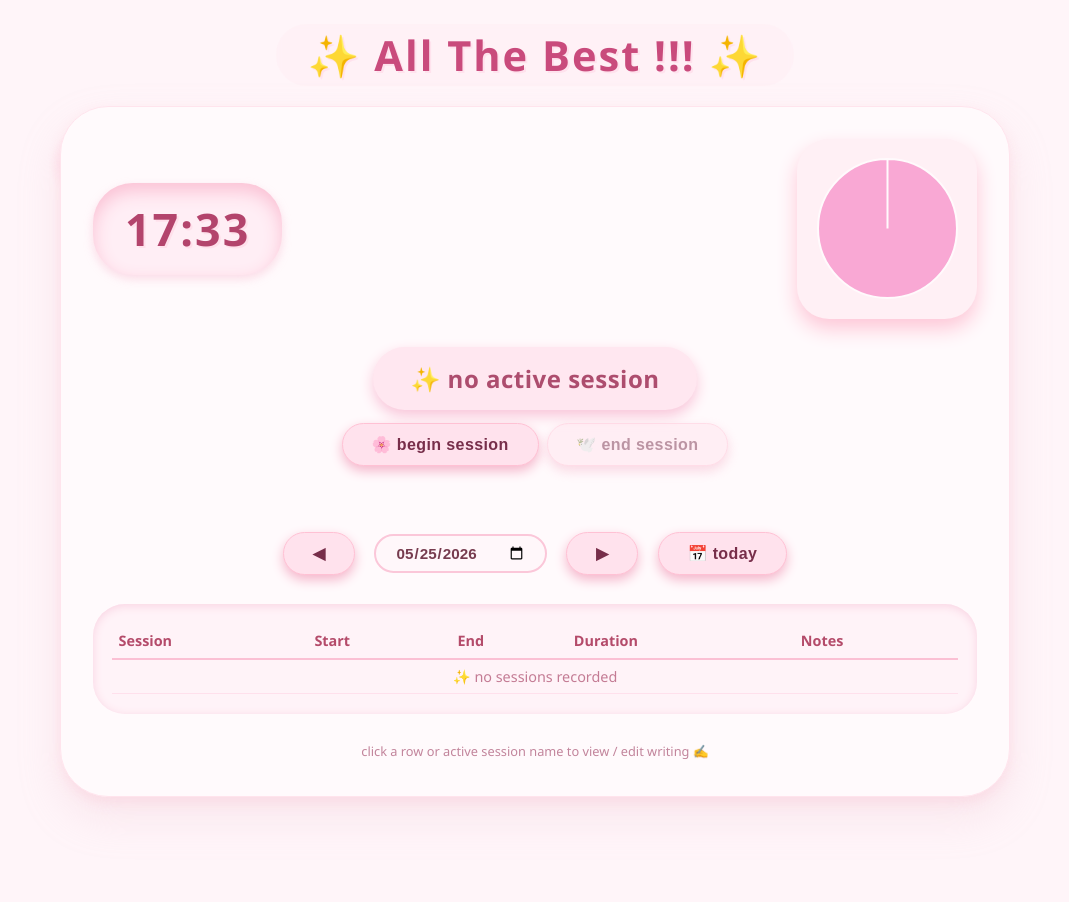
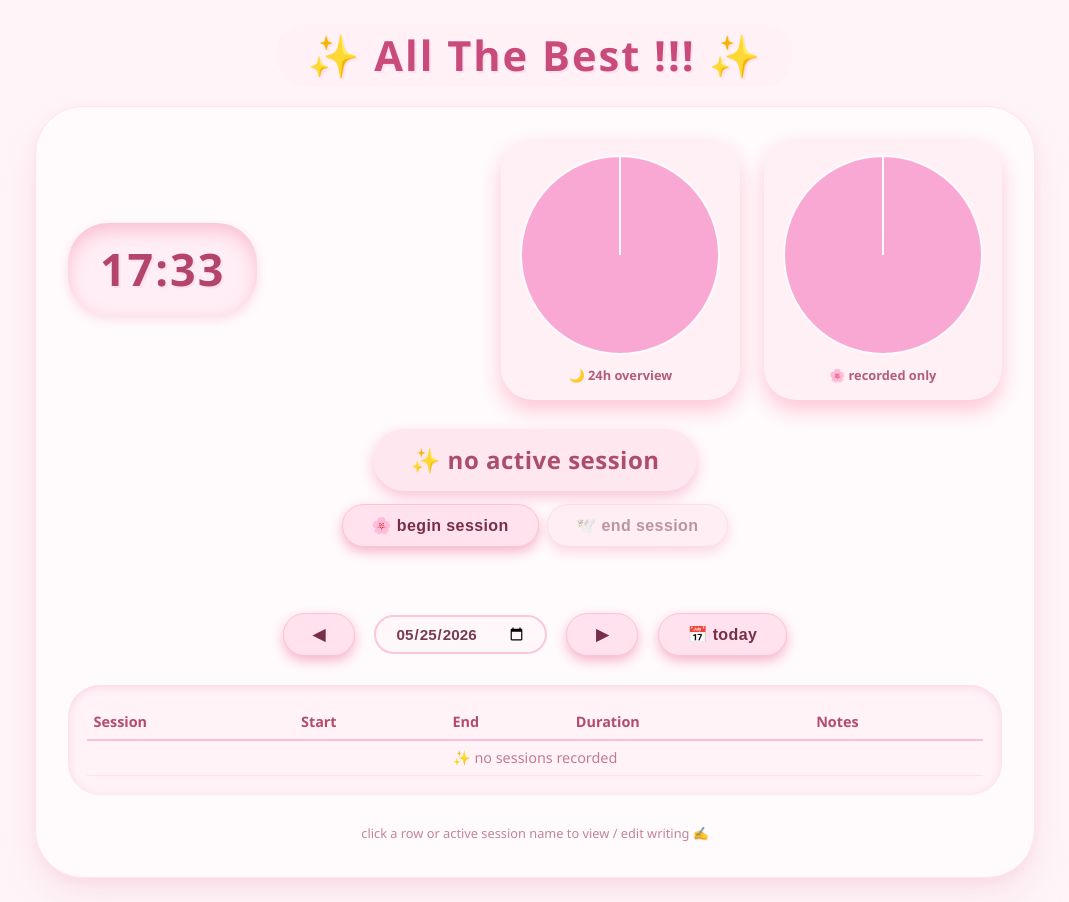
Before and after one commit to g0d0fgenjutsu/tracker, a plain HTML site: page index.html in a window 1280 px wide. Shown: the whole page, without its empty margins (105-1174 px from the left). Before the commit the page ends 821 px from the top, so only its background shows below. Drawn offline with nearby package versions, Linux system fonts and the light colour scheme.

Commit message:
Update index.html

```diff
--- a/index.html
+++ b/index.html
@@ -3,8 +3,8 @@
 <head>
   <meta charset="UTF-8">
   <meta name="viewport" content="width=device-width, initial-scale=1.0, user-scalable=yes">
-  <title>🍥 soft time</title>
-  <!-- Chart.js for the pie chart -->
+  <title>🍥 soft time · </title>
+  <!-- Chart.js for the pie charts -->
   <script src="https://cdn.jsdelivr.net/npm/chart.js@4.4.1/dist/chart.umd.min.js">
   </script>
   <style>
@@ -44,7 +44,7 @@
     }
 
     .app-container {
-      max-width: 950px;
+      max-width: 1000px;
       width: 100%;
       background: rgba(255, 250, 252, 0.8);
       backdrop-filter: blur(20px);
@@ -58,7 +58,7 @@
       border: 1px solid #ffe4ed;
     }
 
-    /* top row: digital clock + pie chart */
+    /* top row: digital clock + pie charts */
     .top-panel {
       display: flex;
       flex-wrap: wrap;
@@ -84,21 +84,40 @@
       line-height: 1.2;
     }
 
+    .charts-container {
+      display: flex;
+      gap: 1.5rem;
+      align-items: center;
+      flex-wrap: wrap;
+    }
+
     .pie-wrapper {
       background: #fff0f5;
       border-radius: 2rem;
-      padding: 0.8rem 1.2rem;
+      padding: 1rem 1.2rem;
       box-shadow: 0 10px 20px #fec7d7;
       display: flex;
+      flex-direction: column;
       align-items: center;
       justify-content: center;
-      width: 180px;
-      height: 180px;
+      gap: 0.5rem;
     }
 
-    canvas#pieChart {
-      max-width: 150px;
-      max-height: 150px;
+    .pie-label {
+      font-size: 0.8rem;
+      font-weight: 600;
+      color: #b35d7c;
+      margin-top: 0.2rem;
+    }
+
+    canvas#pieChart24 {
+      max-width: 200px;
+      max-height: 200px;
+    }
+
+    canvas#pieChartRecorded {
+      max-width: 200px;
+      max-height: 200px;
     }
 
     /* center session card */
@@ -246,10 +265,13 @@
       pointer-events: none;
     }
 
-    @media (max-width: 650px) {
+    @media (max-width: 750px) {
       .top-panel {
         flex-direction: column;
         align-items: center;
+      }
+      .charts-container {
+        flex-direction: column;
       }
       .app-container {
         padding: 1.5rem;
@@ -263,13 +285,20 @@
 <body>
 <div class="main-title">✨ All The Best !!! ✨</div>
 <div class="app-container">
-  <!-- top: clock left, pie right -->
+  <!-- top: clock left, pie charts right -->
   <div class="top-panel">
     <div class="clock-box">
       <div class="digital-clock" id="liveClock">--:--</div>
     </div>
-    <div class="pie-wrapper">
-      <canvas id="pieChart" width="150" height="150"></canvas>
+    <div class="charts-container">
+      <div class="pie-wrapper">
+        <canvas id="pieChart24" width="200" height="200"></canvas>
+        <div class="pie-label">🌙 24h overview</div>
+      </div>
+      <div class="pie-wrapper">
+        <canvas id="pieChartRecorded" width="200" height="200"></canvas>
+        <div class="pie-label">🌸 recorded only</div>
+      </div>
     </div>
   </div>
 
@@ -326,9 +355,10 @@
 
     // For UI state
     let timerInterval = null;
-    let pieChartInstance = null;
-    let selectedSessionId = null; // for writing modal (finished session)
-    let activeWritingTarget = null; // 'active' or session id
+    let pieChart24Instance = null;
+    let pieChartRecordedInstance = null;
+    let selectedSessionId = null;
+    let activeWritingTarget = null;
 
     // ---------- HELPER: get today string ----------
     function getTodayString() {
@@ -484,7 +514,7 @@
       return Date.now().toString(36) + Math.random().toString(36).substr(2, 6);
     }
 
-    // ---------- OPEN WRITING MODAL (for active session or finished) ----------
+    // ---------- OPEN WRITING MODAL ----------
     function openActiveWritingModal() {
       const today = getTodayString();
       if (currentViewDate !== today) return;
@@ -514,7 +544,6 @@
       const today = getTodayString();
 
       if (activeWritingTarget === 'active') {
-        // save to active session of today
         if (currentViewDate === today) {
           const dayData = getDayData(today);
           if (dayData.activeSession) {
@@ -535,7 +564,39 @@
       closeWritingModal();
     }
 
-    // ---------- RENDER TABLE & PIE ----------
+    // ---------- RENDER TABLE & PIE CHARTS ----------
+    function getActivityData(dayData) {
+      const sessions = dayData.sessions || [];
+      const activityMinutes = {};
+      let totalRecorded = 0;
+
+      // Add finished sessions
+      sessions.forEach(s => {
+        const min = getMinutesDiff(new Date(s.startTime), new Date(s.endTime));
+        if (min > 0) {
+          const name = s.name || 'untitled';
+          activityMinutes[name] = (activityMinutes[name] || 0) + min;
+          totalRecorded += min;
+        }
+      });
+
+      // Add ongoing session if viewing today
+      const today = getTodayString();
+      if (currentViewDate === today && dayData.activeSession) {
+        const active = dayData.activeSession;
+        const start = new Date(active.startTime);
+        const now = new Date();
+        const ongoingMin = getMinutesDiff(start, now);
+        if (ongoingMin > 0) {
+          const name = active.name || 'untitled';
+          activityMinutes[name] = (activityMinutes[name] || 0) + ongoingMin;
+          totalRecorded += ongoingMin;
+        }
+      }
+
+      return { activityMinutes, totalRecorded };
+    }
+
     function renderTableAndPie() {
       const dayData = getDayData(currentViewDate);
       const sessions = dayData.sessions || [];
@@ -564,54 +625,44 @@
           tbody.appendChild(row);
         });
       }
-      updatePieChart(dayData);
+      updatePieCharts(dayData);
     }
 
-    function updatePieChart(dayData) {
-      const ctx = document.getElementById('pieChart').getContext('2d');
-      if (pieChartInstance) pieChartInstance.destroy();
+    function updatePieCharts(dayData) {
+      const { activityMinutes, totalRecorded } = getActivityData(dayData);
 
-      const sessions = dayData.sessions || [];
-      const activityMinutes = {};
-      let totalRecorded = 0;
-
-      sessions.forEach(s => {
-        const min = getMinutesDiff(new Date(s.startTime), new Date(s.endTime));
-        if (min > 0) {
-          const name = s.name || 'untitled';
-          activityMinutes[name] = (activityMinutes[name] || 0) + min;
-          totalRecorded += min;
-        }
-      });
+      // --- 24h Pie Chart (with unrecorded) ---
+      const ctx24 = document.getElementById('pieChart24').getContext('2d');
+      if (pieChart24Instance) pieChart24Instance.destroy();
 
       const totalDayMinutes = 24 * 60;
       const unrecorded = Math.max(0, totalDayMinutes - totalRecorded);
 
-      const labels = [];
-      const data = [];
-      const backgroundColors = [
-        '#F9A8D4', '#FBCFE8', '#F472B6', '#F9A8D4', '#EC4899',
-        '#FB7185', '#FCA5A5', '#FECDD3', '#FFD6E0', '#FBC4D4'
+      const labels24 = [];
+      const data24 = [];
+      const bgColors24 = [
+        '#F9A8D4', '#FBCFE8', '#F472B6', '#EC4899',
+        '#FB7185', '#FCA5A5', '#FECDD3', '#FFD6E0', '#FBC4D4', '#F9A8D4'
       ];
 
-      Object.entries(activityMinutes).forEach(([name, min], idx) => {
-        labels.push(name);
-        data.push(min);
+      Object.entries(activityMinutes).forEach(([name, min]) => {
+        labels24.push(name);
+        data24.push(min);
       });
 
       if (unrecorded > 0) {
-        labels.push('unrecorded');
-        data.push(unrecorded);
-        backgroundColors.push('#E5E0E4');
+        labels24.push('unrecorded');
+        data24.push(unrecorded);
+        bgColors24.push('#E5E0E4');
       }
 
-      pieChartInstance = new Chart(ctx, {
+      pieChart24Instance = new Chart(ctx24, {
         type: 'pie',
         data: {
-          labels: labels,
+          labels: labels24,
           datasets: [{
-            data: data,
-            backgroundColor: backgroundColors.slice(0, labels.length),
+            data: data24,
+            backgroundColor: bgColors24.slice(0, labels24.length),
             borderColor: '#fffafc',
             borderWidth: 2,
           }]
@@ -622,6 +673,54 @@
           plugins: {
             legend: { display: false },
             tooltip: { callbacks: { label: (ctx) => `${ctx.label}: ${formatDuration(ctx.raw)}` } }
+          }
+        }
+      });
+
+      // --- Recorded Only Pie Chart ---
+      const ctxRecorded = document.getElementById('pieChartRecorded').getContext('2d');
+      if (pieChartRecordedInstance) pieChartRecordedInstance.destroy();
+
+      const labelsRec = [];
+      const dataRec = [];
+      const bgColorsRec = [
+        '#F9A8D4', '#FBCFE8', '#F472B6', '#EC4899',
+        '#FB7185', '#FCA5A5', '#FECDD3', '#FFD6E0', '#FBC4D4'
+      ];
+
+      Object.entries(activityMinutes).forEach(([name, min]) => {
+        if (min > 0) {
+          labelsRec.push(name);
+          dataRec.push(min);
+        }
+      });
+
+      if (dataRec.length === 0) {
+        labelsRec.push('no activity');
+        dataRec.push(1);
+        bgColorsRec.push('#F3E8ED');
+      }
+
+      pieChartRecordedInstance = new Chart(ctxRecorded, {
+        type: 'pie',
+        data: {
+          labels: labelsRec,
+          datasets: [{
+            data: dataRec,
+            backgroundColor: bgColorsRec.slice(0, labelsRec.length),
+            borderColor: '#fffafc',
+            borderWidth: 2,
+          }]
+        },
+        options: {
+          responsive: true,
+          maintainAspectRatio: true,
+          plugins: {
+            legend: { display: false },
+            tooltip: { callbacks: { label: (ctx) => {
+              if (ctx.label === 'no activity') return 'no recorded activity';
+              return `${ctx.label}: ${formatDuration(ctx.raw)}`;
+            }}}
           }
         }
       });
@@ -688,8 +787,13 @@
           if (dayData.activeSession) {
             updateActiveTimerDisplay(dayData.activeSession);
           }
+          // Update pie charts every minute to reflect ongoing session time
+          updatePieCharts(dayData);
         }
-      }, 1000);
+      }, 60000); // Update every minute
+
+      // Also do an immediate update for clock
+      updateClock();
     }
 
     // ---------- DATE NAVIGATION ----------
@@ -732,7 +836,6 @@
         refreshUI();
       });
 
-      // Click on active session name to edit writing
       document.getElementById('ongoingDisplay').addEventListener('click', (e) => {
         const today = getTodayString();
         if (currentViewDate !== today) return;
```
